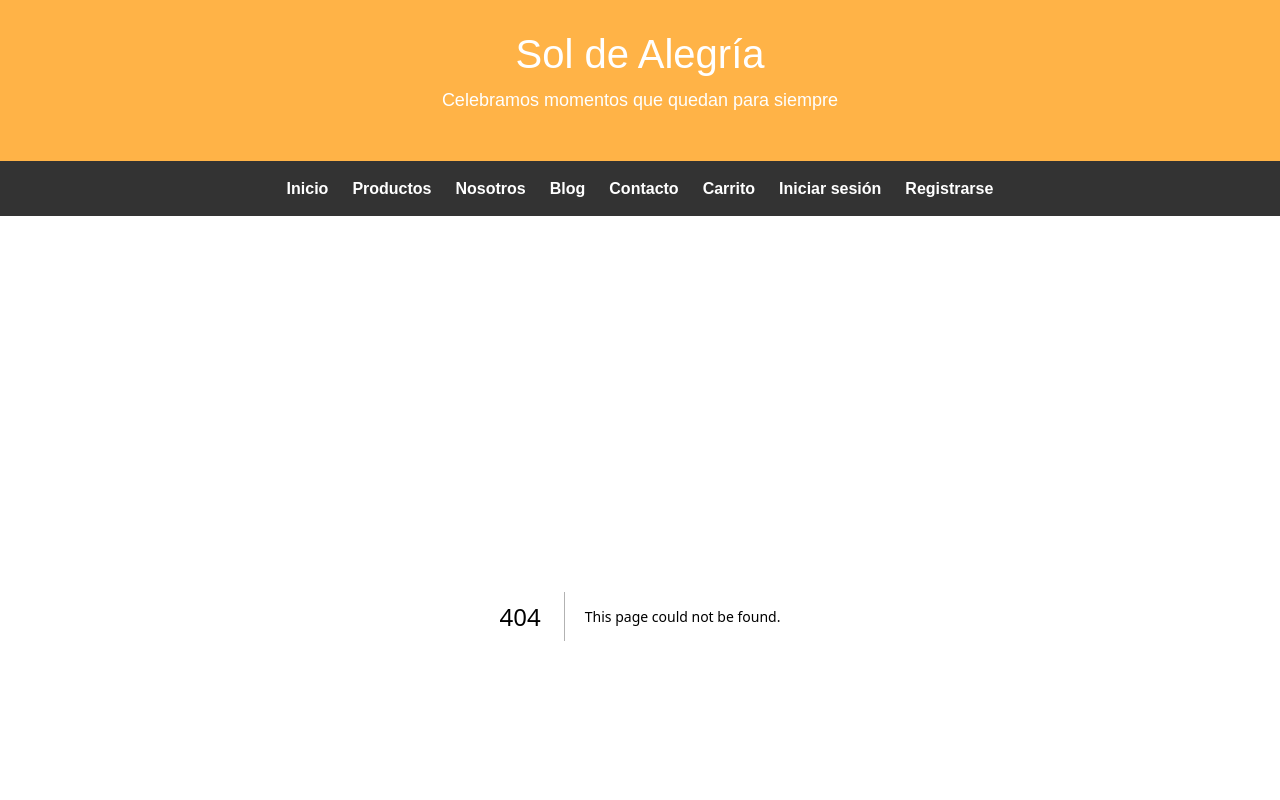
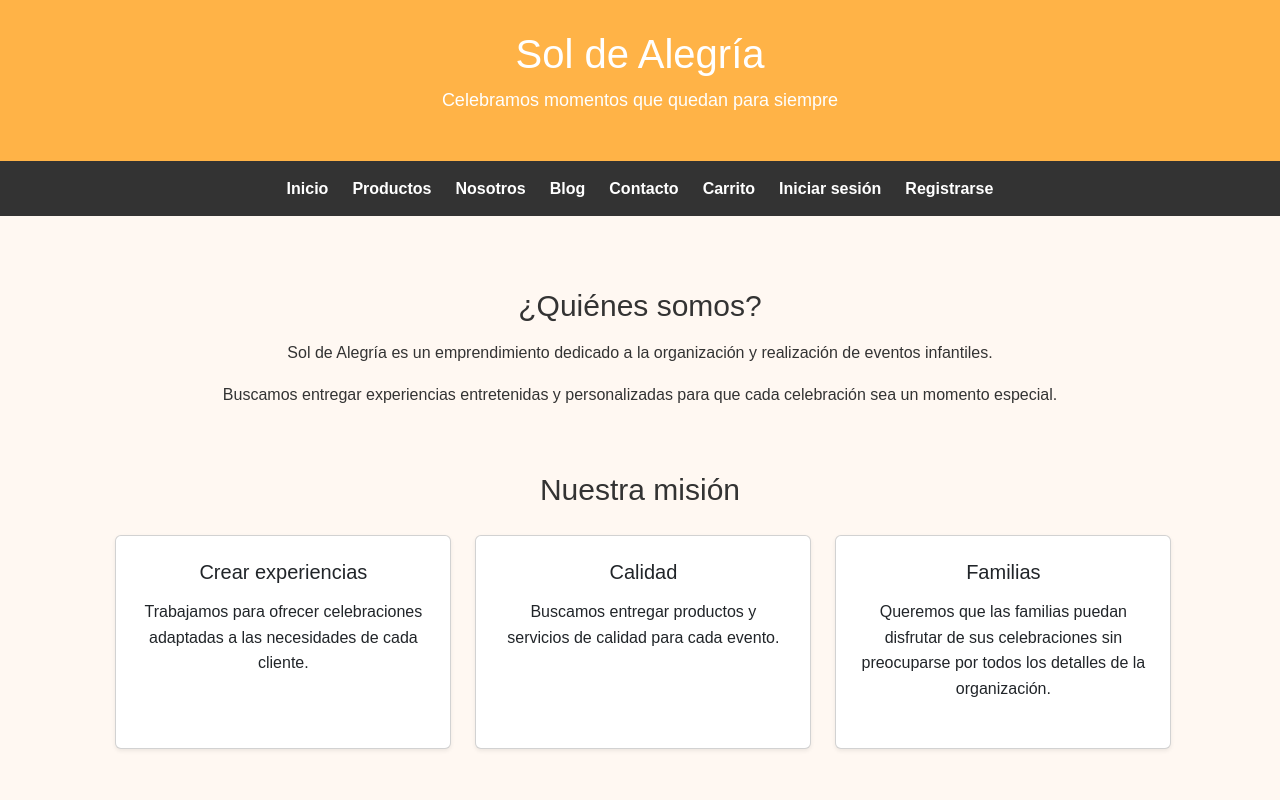
Before and after one commit to agonymustdie/sol-de-alegria-frontend, a Next.js app: page /nosotros in a window 1280 px wide. Before the commit this address had no page. Shown: the top 800 px of the page. Built offline with nearby package versions, Linux system fonts and the light colour scheme.

Commit message:
Implemento pagina Nosotros en Next.js

```diff
--- /dev/null
+++ b/app/nosotros/page.tsx
@@ -0,0 +1,57 @@
+export default function NosotrosPage() {
+  return (
+    <main className="container py-5">
+      <section className="py-4">
+        <h2 className="mb-3">¿Quiénes somos?</h2>
+
+        <p>
+          Sol de Alegría es un emprendimiento dedicado a la
+          organización y realización de eventos infantiles.
+        </p>
+
+        <p>
+          Buscamos entregar experiencias entretenidas y
+          personalizadas para que cada celebración sea
+          un momento especial.
+        </p>
+      </section>
+
+      <section className="py-4">
+        <h2 className="mb-4">Nuestra misión</h2>
+
+        <div className="row g-4">
+          <div className="col-12 col-md-4">
+            <article className="card p-4 shadow-sm h-100 w-100">
+              <h3 className="fs-5">Crear experiencias</h3>
+              <p>
+                Trabajamos para ofrecer celebraciones
+                adaptadas a las necesidades de cada cliente.
+              </p>
+            </article>
+          </div>
+
+          <div className="col-12 col-md-4">
+            <article className="card p-4 shadow-sm h-100 w-100">
+              <h3 className="fs-5">Calidad</h3>
+              <p>
+                Buscamos entregar productos y servicios
+                de calidad para cada evento.
+              </p>
+            </article>
+          </div>
+
+          <div className="col-12 col-md-4">
+            <article className="card p-4 shadow-sm h-100 w-100">
+              <h3 className="fs-5">Familias</h3>
+              <p>
+                Queremos que las familias puedan disfrutar
+                de sus celebraciones sin preocuparse por
+                todos los detalles de la organización.
+              </p>
+            </article>
+          </div>
+        </div>
+      </section>
+    </main>
+  );
+}
```
